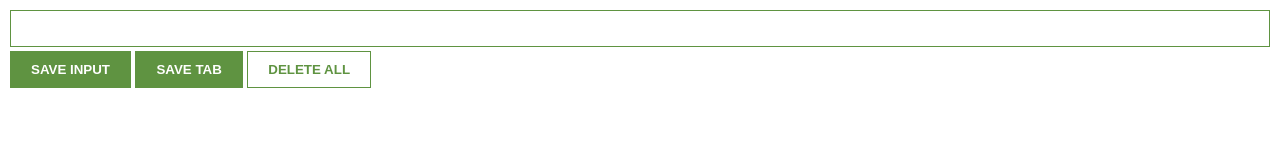
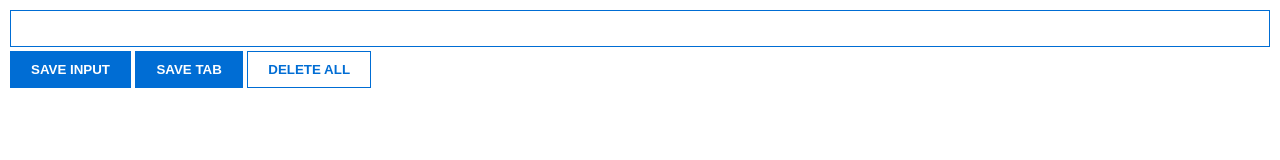
Before and after one commit to JohnVitor-Dev/TabTracker, a browser extension: page index.html in a window 1280 px wide. Drawn offline with Linux system fonts and the light colour scheme.

Commit message:
Update manifest.json and index.css

```diff
--- a/index.css
+++ b/index.css
@@ -9,21 +9,21 @@ input {
     width: 100%;
     padding: 10px;
     box-sizing: border-box;
-    border: 1px solid #5f9341;
+    border: 1px solid #006dd4;
     margin-bottom: 4px;
 }
 
 button {
-    background: #5f9341;
+    background: #006dd4;
     color: white;
     padding: 10px 20px;
-    border: 1px solid #5f9341;
+    border: 1px solid #006dd4;
     font-weight: bold;
 }
 
 #delete-btn {
     background: white;
-    color: #5f9341;
+    color: #006dd4;
 }
 
 ul {
@@ -37,5 +37,5 @@ li {
 }
 
 a {
-    color: #5f9341;
+    color: #006dd4;
 }
```
Also changed, not shown: icon.png (deleted), icon128.png (added), icon16.png (added), icon48.png (added), manifest.json.
